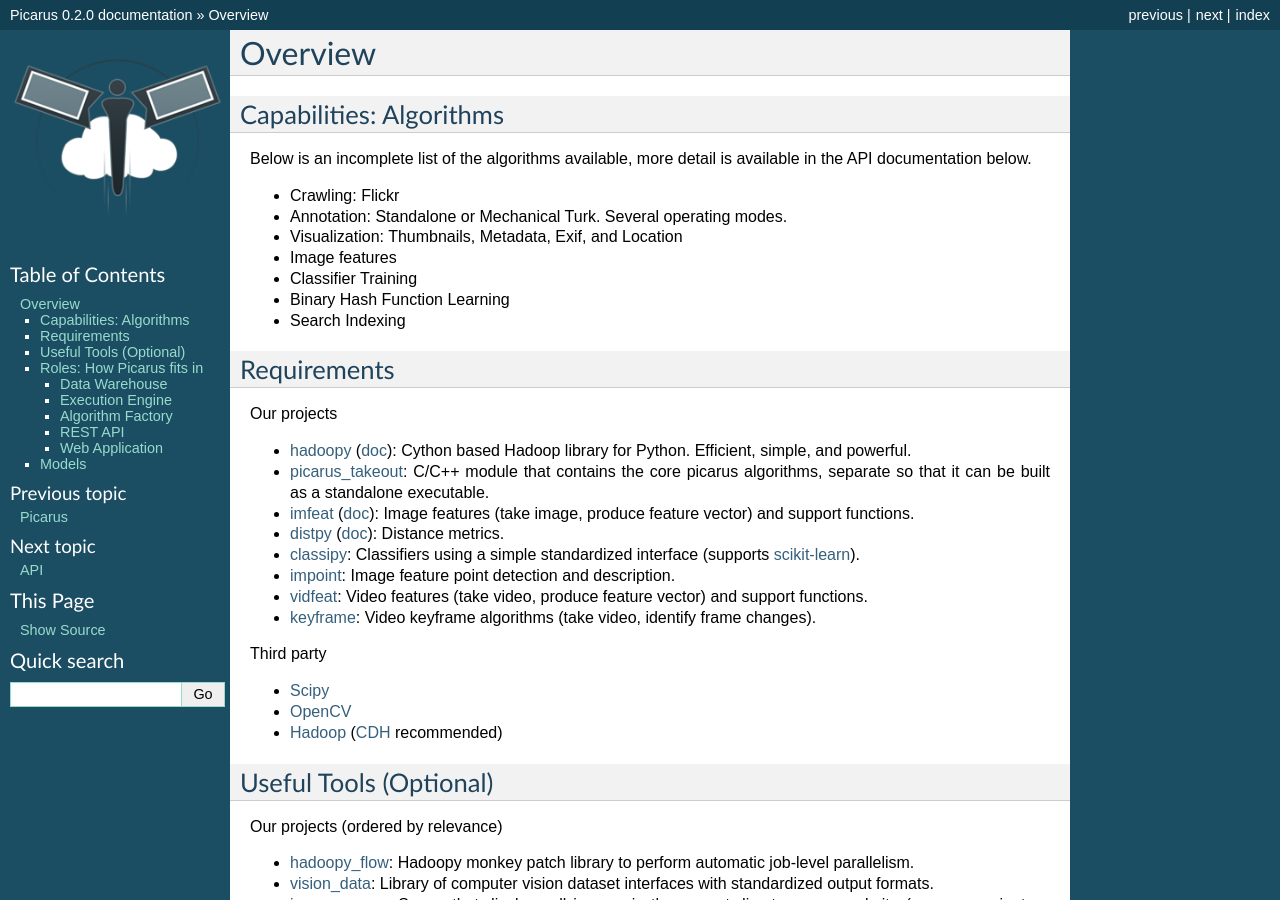
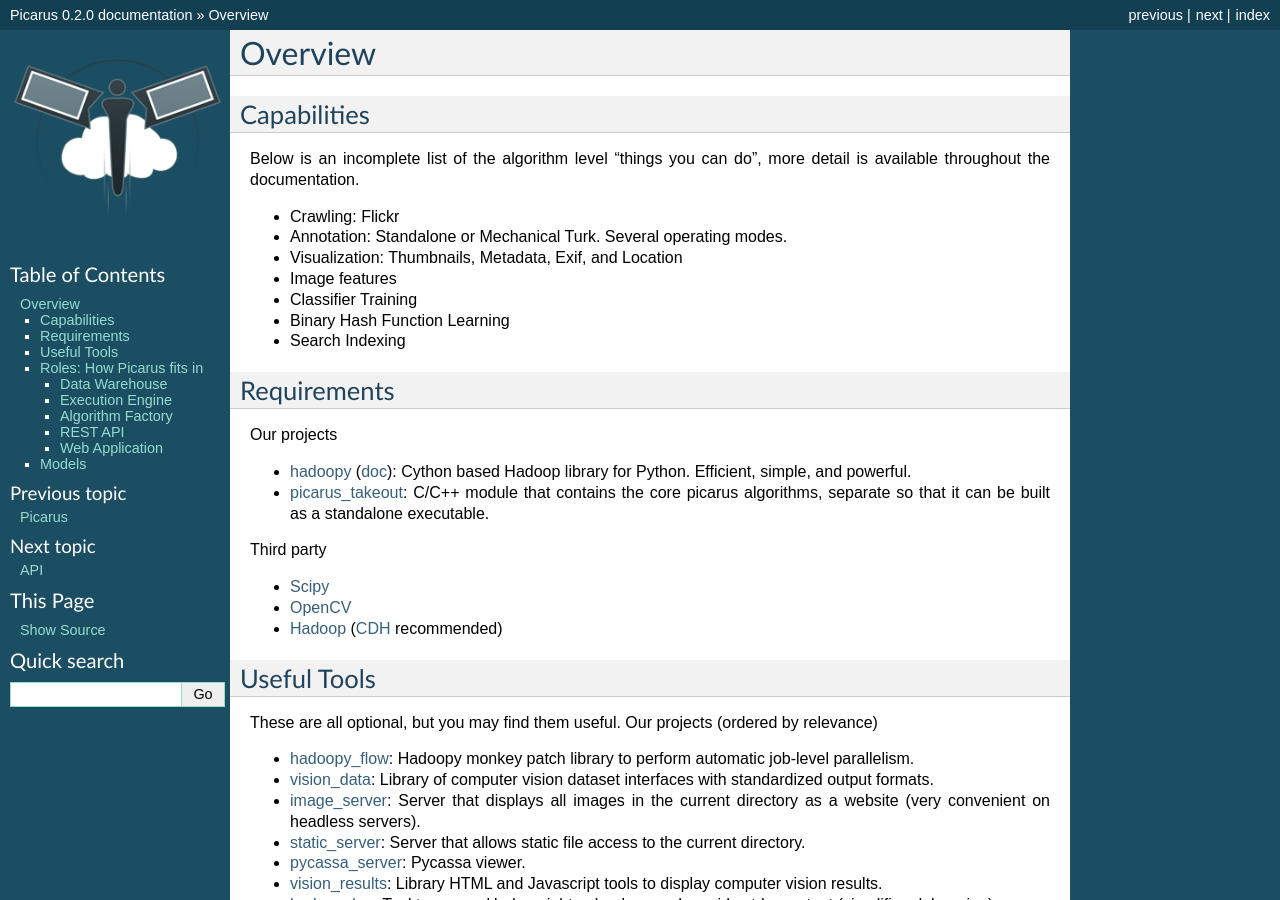
Before and after one commit to bwhite/picarus, a Sphinx documentation site: the page built from doc/overview.rst, in a window 1280 px wide and 900 px high. Built offline with Sphinx 7.4.7, drawn with Linux system fonts in a browser that asks for light colours; formulas are drawn with MathJax 3; pages that are not in the unit, such as notebooks, are missing from menus.

Commit message:
Updated
Signed-off-by: Brandyn A. White <bwhite@dappervision.com>

```diff
--- a/doc/overview.rst
+++ b/doc/overview.rst
@@ -1,9 +1,9 @@
 Overview
 =========
 
-Capabilities: Algorithms
-------------------------
-Below is an incomplete list of the algorithms available, more detail is available in the API documentation below.
+Capabilities
+------------
+Below is an incomplete list of the algorithm level "things you can do", more detail is available throughout the documentation.
 
 - Crawling: Flickr
 - Annotation: Standalone or Mechanical Turk.  Several operating modes.
@@ -19,12 +19,6 @@ Our projects
 
 - hadoopy_ (`doc <http://hadoopy.co>`_): Cython based Hadoop library for Python.  Efficient, simple, and powerful.
 - picarus_takeout_: C/C++ module that contains the core picarus algorithms, separate so that it can be built as a standalone executable.
-- imfeat_ (`doc <http://bwhite.github.com/imfeat/>`_): Image features (take image, produce feature vector) and support functions.
-- distpy_ (`doc <http://bwhite.github.com/distpy/>`_): Distance metrics.
-- classipy_: Classifiers using a simple standardized interface (supports scikit-learn_).
-- impoint_: Image feature point detection and description.
-- vidfeat_: Video features (take video, produce feature vector) and support functions.
-- keyframe_: Video keyframe algorithms (take video, identify frame changes).
 
 Third party
 
@@ -46,9 +40,9 @@ Third party
 .. _keyframe: https://github.com/bwhite/keyframe
 .. _scikit-learn: http://scikit-learn.org/stable/
 
-Useful Tools (Optional)
+Useful Tools
 ---------------------------
-Our projects (ordered by relevance)
+These are all optional, but you may find them useful.  Our projects (ordered by relevance)
 
 - hadoopy_flow_: Hadoopy monkey patch library to perform automatic job-level parallelism.
 - vision_data_: Library of computer vision dataset interfaces with standardized output formats.
```
Also changed, not shown: doc/algorithms.rst (added, +15 -0 lines).
